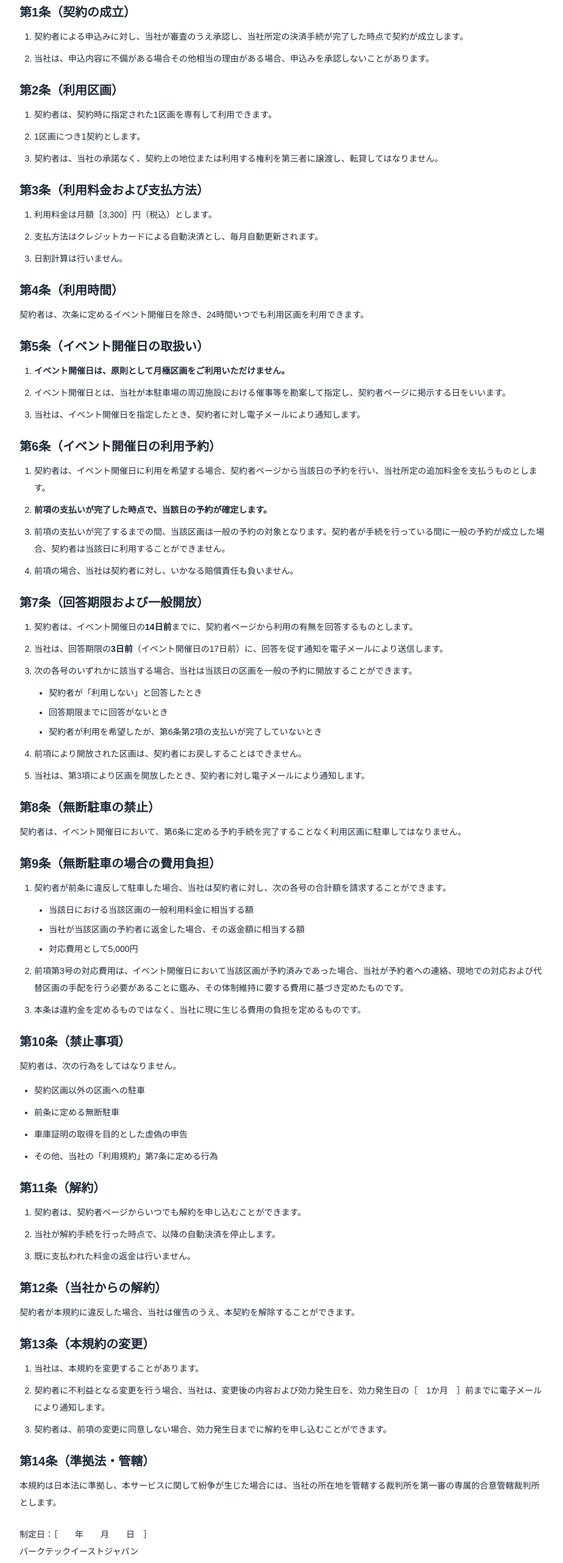
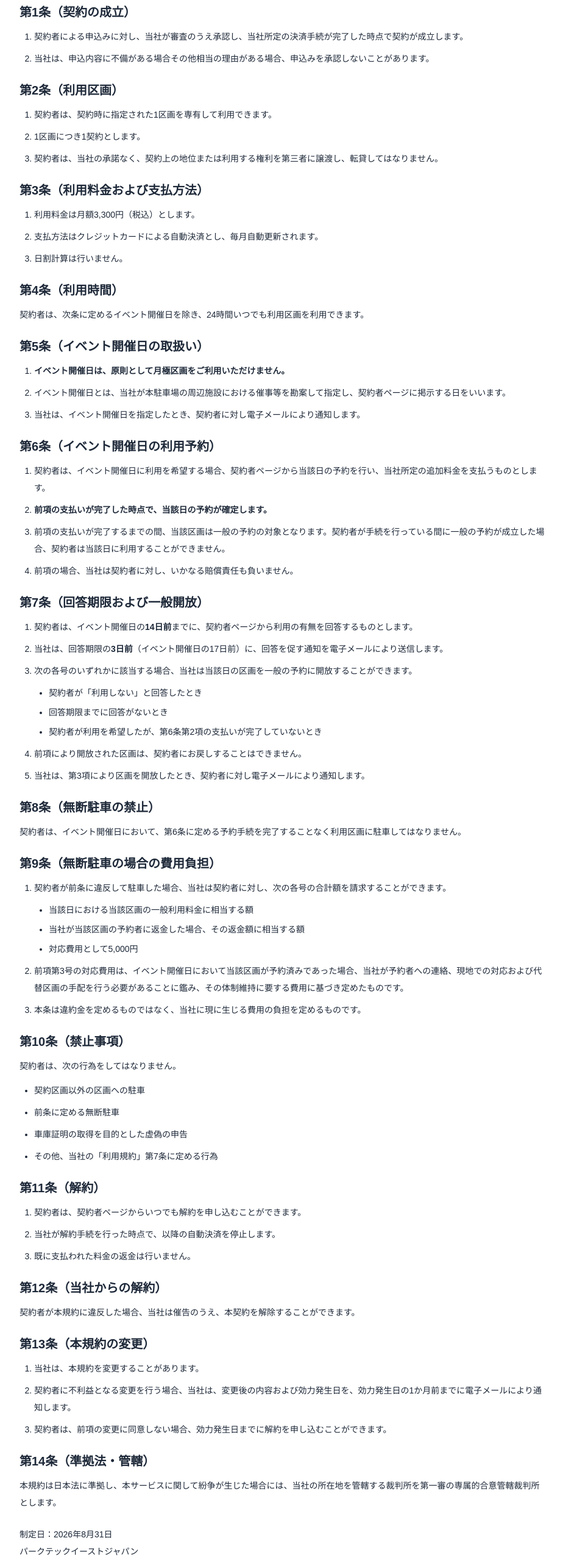
Before and after one commit to parktec-ej/parktech, a Next.js app: page /monthly-terms in a window 1280 px wide. Shown: the part 234-2797 px from the top of the page at 61% size, without its empty margins (176-1100 px from the left). Built offline with nearby package versions, Linux system fonts and the light colour scheme.

Commit message:
月極規約の確定値を反映し既存規約の前文を修正

```diff
--- a/app/monthly-terms/page.tsx
+++ b/app/monthly-terms/page.tsx
@@ -36,7 +36,7 @@ export default function MonthlyTermsPage() {
         <section>
           <h2 className="text-xl font-semibold">第3条（利用料金および支払方法）</h2>
           <ol className="mt-3 list-decimal space-y-2 pl-6">
-            <li>利用料金は月額［3,300］円（税込）とします。</li>
+            <li>利用料金は月額3,300円（税込）とします。</li>
             <li>支払方法はクレジットカードによる自動決済とし、毎月自動更新されます。</li>
             <li>日割計算は行いません。</li>
           </ol>
@@ -148,7 +148,7 @@ export default function MonthlyTermsPage() {
           <h2 className="text-xl font-semibold">第13条（本規約の変更）</h2>
           <ol className="mt-3 list-decimal space-y-2 pl-6">
             <li>当社は、本規約を変更することがあります。</li>
-            <li>契約者に不利益となる変更を行う場合、当社は、変更後の内容および効力発生日を、効力発生日の［　1か月　］前までに電子メールにより通知します。</li>
+            <li>契約者に不利益となる変更を行う場合、当社は、変更後の内容および効力発生日を、効力発生日の1か月前までに電子メールにより通知します。</li>
             <li>契約者は、前項の変更に同意しない場合、効力発生日までに解約を申し込むことができます。</li>
           </ol>
         </section>
@@ -161,7 +161,7 @@ export default function MonthlyTermsPage() {
         </section>
 
         <p className="mt-3">
-          制定日：［　　年　　月　　日　］
+          制定日：2026年8月31日
           <br />
           パークテックイーストジャパン
         </p>
--- a/app/terms/page.tsx
+++ b/app/terms/page.tsx
@@ -11,7 +11,7 @@ export default function TermsPage() {
       <div className="mt-8 space-y-6 text-sm leading-7 text-gray-800">
         <p>
           この利用規約（以下「本規約」）は、ParkTec（以下「当サービス」）が提供する
-          駐車場予約・時間貸しサービスの利用条件を定めるものです。
+          駐車場予約・時間貸し・月極駐車場の各サービスの利用条件を定めるものです。
           利用者は、本規約に同意のうえ当サービスを利用するものとします。
         </p>
 
```
